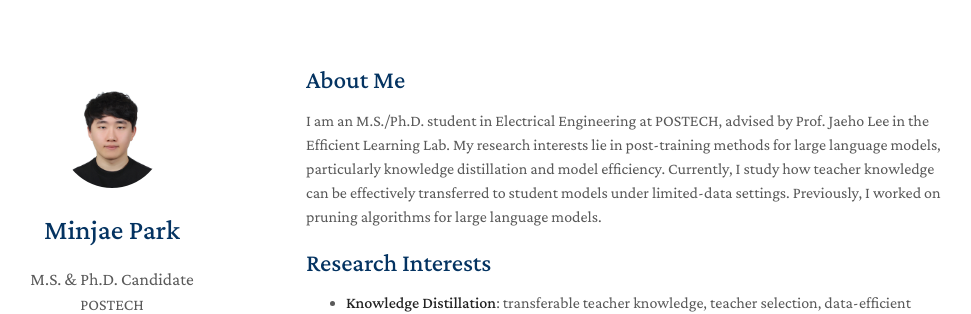
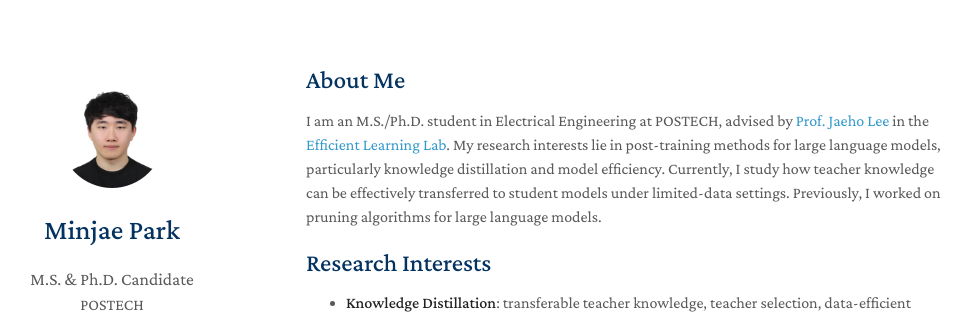
Before and after one commit to mjae-park/mjae-park.github.io, a Jekyll site: the page built from index.md, in a window 1280 px wide and 900 px high. Shown: the top 314 px of the window, without its empty margins (164-1135 px from the left). Built offline with Jekyll 4.4.1, drawn with Linux system fonts in a browser that asks for light colours; a style sheet for code colours, icons or effects is not loaded; our own code applies the rules of GitHub Pages for plain Markdown files; part of the change alters nothing that is shown.

Commit message:
Add links to advisor and lab in About Me section
Updated the advisor and lab information with links in the About Me section.

```diff
--- a/index.md
+++ b/index.md
@@ -4,7 +4,7 @@ layout: homepage
 
 ## About Me
 
-I am an M.S./Ph.D. student in Electrical Engineering at POSTECH, advised by Prof. Jaeho Lee in the Efficient Learning Lab. My research interests lie in post-training methods for large language models, particularly knowledge distillation and model efficiency. Currently, I study how teacher knowledge can be effectively transferred to student models under limited-data settings. Previously, I worked on pruning algorithms for large language models.
+I am an M.S./Ph.D. student in Electrical Engineering at POSTECH, advised by [Prof. Jaeho Lee](https://jaeho-lee.github.io/) in the [Efficient Learning Lab](https://effl.postech.ac.kr/). My research interests lie in post-training methods for large language models, particularly knowledge distillation and model efficiency. Currently, I study how teacher knowledge can be effectively transferred to student models under limited-data settings. Previously, I worked on pruning algorithms for large language models.
 
 ## Research Interests
 
```
